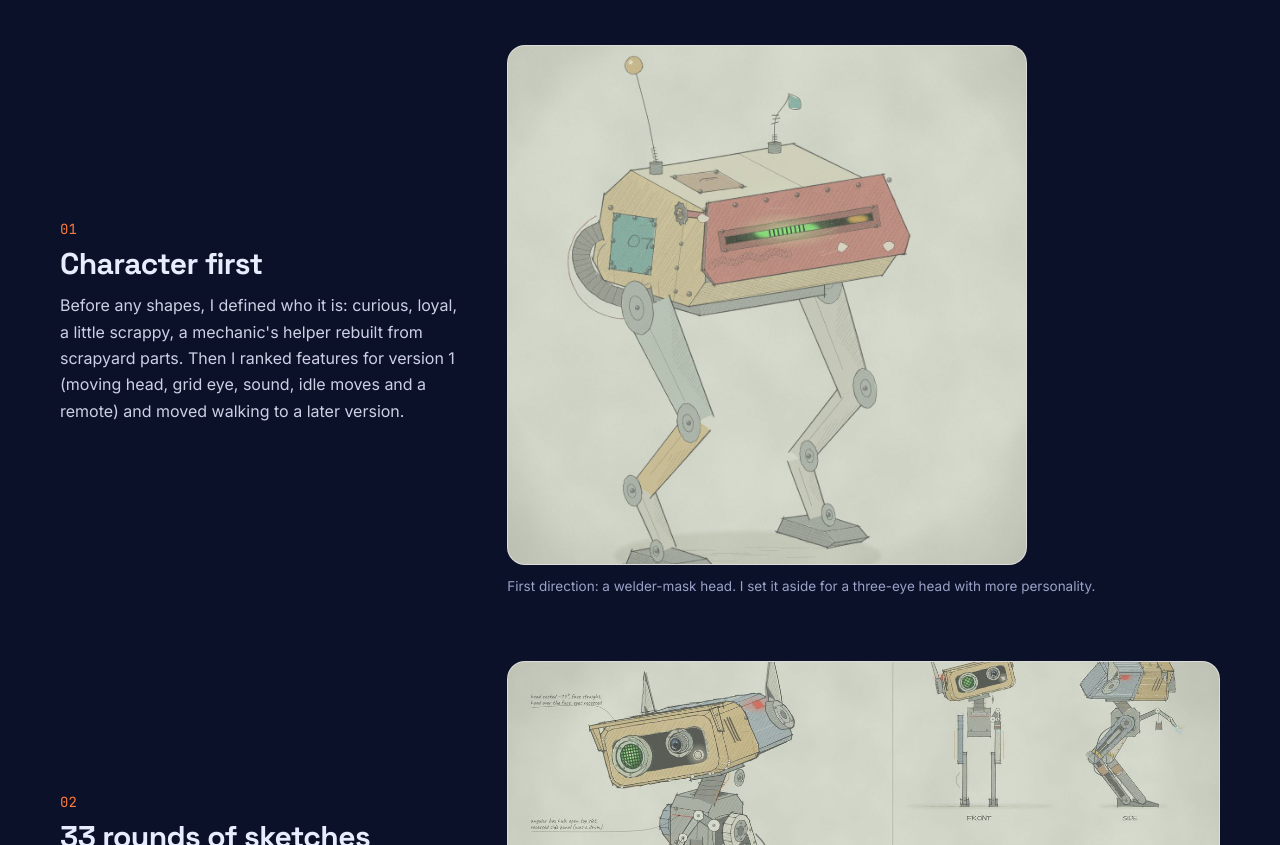
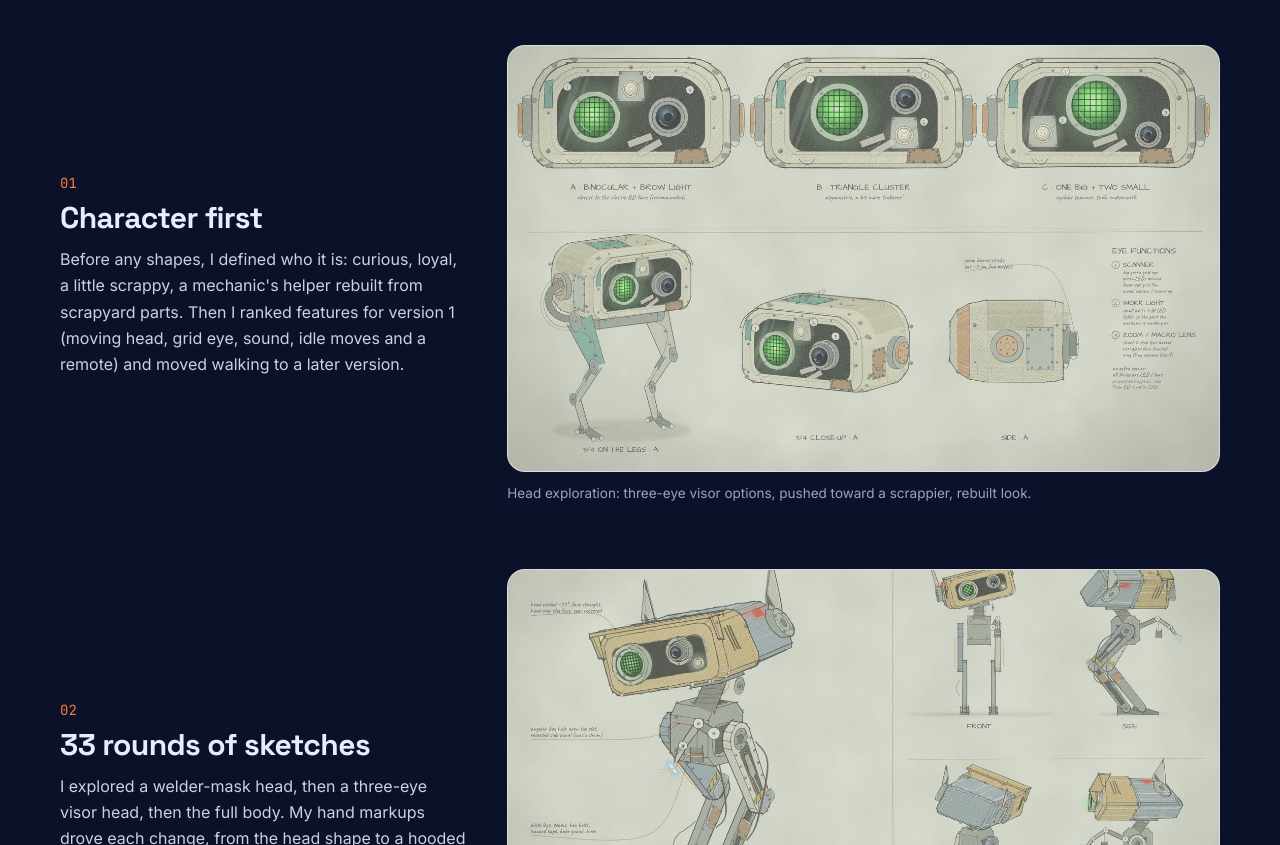
Before and after one commit to bryanjoel11/Portfolio, a website built with Vite: page bd1-droid.html in a window 1280 px wide. Shown: the part 1925-2770 px from the top of the page. Built offline with nearby package versions, Linux system fonts and the light colour scheme.

Commit message:
Show the three-eye head exploration in the first process step
Co-Authored-By: Claude Opus 5.5 <noreply@anthropic.com>
Claude-Session: https://claude.ai/code/session_019xUjPY7FxfMeYfKxouiJpL

```diff
--- a/src/content.ts
+++ b/src/content.ts
@@ -133,7 +133,7 @@ export const SCOUT = {
     {
       title: 'Character first',
       text: "Before any shapes, I defined who it is: curious, loyal, a little scrappy, a mechanic's helper rebuilt from scrapyard parts. Then I ranked features for version 1 (moving head, grid eye, sound, idle moves and a remote) and moved walking to a later version.",
-      imgs: [{ src: './img/scout/03-early-direction-welder-mask.jpg', caption: 'First direction: a welder-mask head. I set it aside for a three-eye head with more personality.' }],
+      imgs: [{ src: './img/scout/04-head-exploration-three-eye.jpg', caption: 'Head exploration: three-eye visor options, pushed toward a scrappier, rebuilt look.' }],
     },
     {
       title: '33 rounds of sketches',
--- a/src/style.css
+++ b/src/style.css
@@ -1129,4 +1129,3 @@ a.contact-link:hover {
   .cs-hero { padding-top: 112px; }
   .cs-band { padding: 72px 0; }
 }
-.cs-step-media img[src*="03-early"] { max-width: 520px; }
```
Also changed, not shown: public/img/scout/03-early-direction-welder-mask.jpg (deleted), public/img/scout/04-head-exploration-three-eye.jpg (added).
